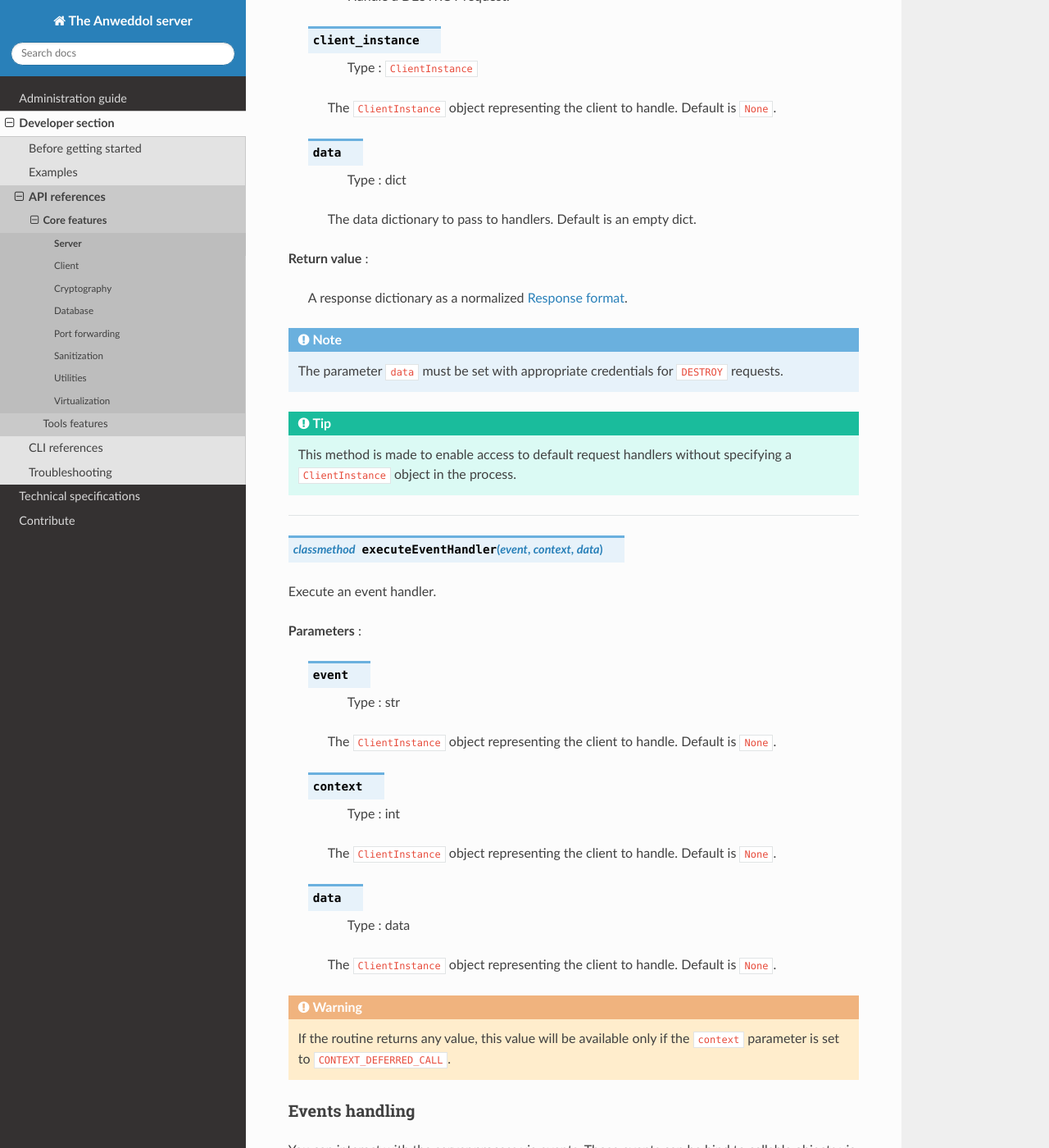
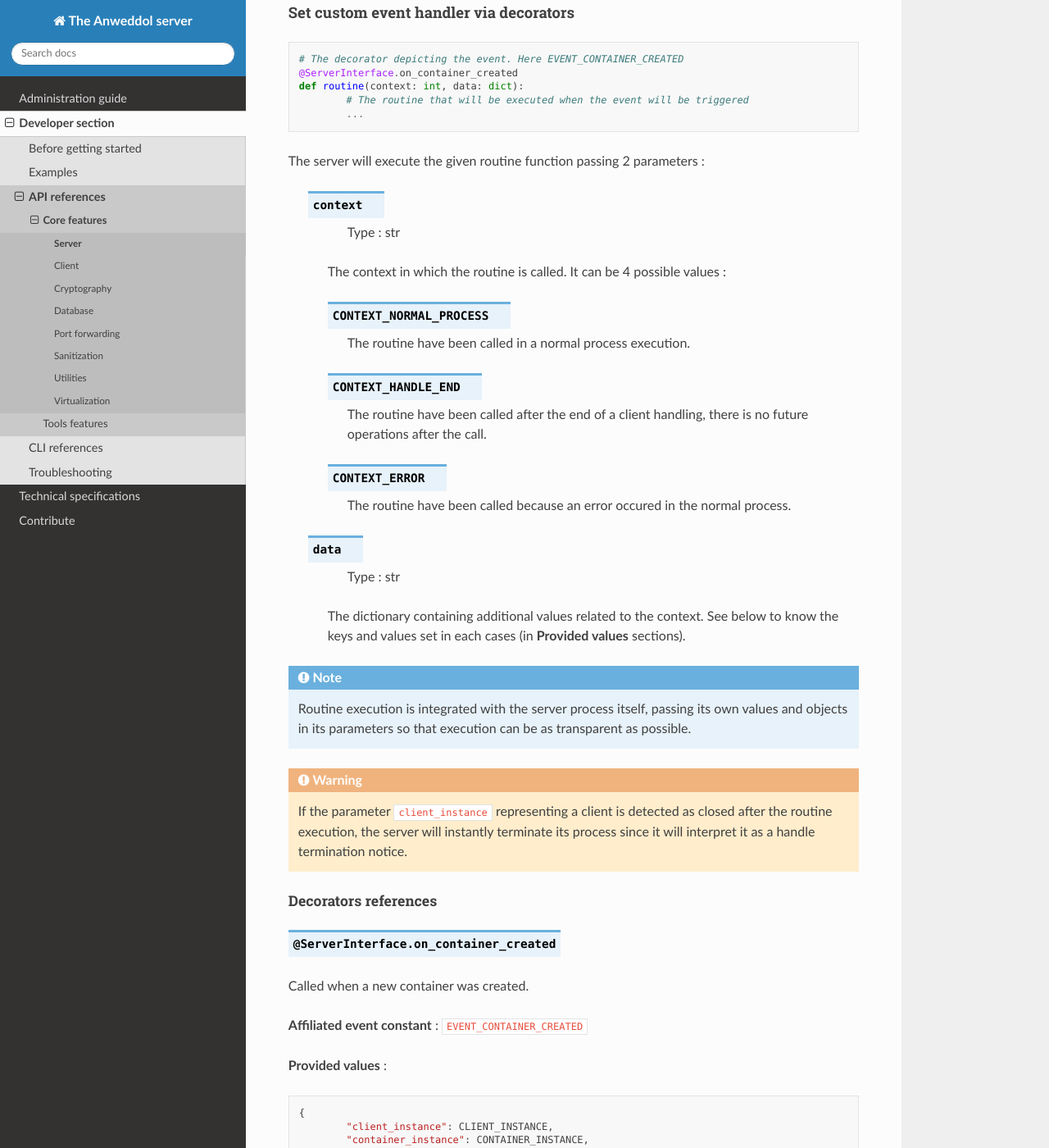
Before and after one commit to Darnethal0z/Anweddol-server, a Sphinx documentation site: the page built from docs/source/developer_section/api_references/core/server.md, in a window 1280 px wide and 1400 px high, scrolled down 9669 px. Shown: the whole window at 82% size. Built offline with Sphinx 7.4.7 and the Read the Docs theme 2.0.0, drawn with Linux system fonts in a browser that asks for light colours; some of the changed text lies outside the part shown.

Commit message:
Deleted unexisting references

````diff
--- a/docs/source/developer_section/api_references/core/server.md
+++ b/docs/source/developer_section/api_references/core/server.md
@@ -395,88 +395,6 @@
 This method is automatically called within the `__del__` method, but it is programatically better to call it naturally.
 ```
 
-### Manual handler execution
-
-```{classmethod} executeRequestHandler(verb, client_instance, data)
-```
-
-Execute a request handler.
-
-**Parameters** :
-
-> ```{attribute} verb
-> > Type : str
->
-> The verb corresponding to the handler to execute. It can be a custom one or a pre-defined normalized one :
-> ```
-
->> ```{attribute} REQUEST_VERB_CREATE
->> Handle a CREATE request.
->> ```
->>
->> ```{attribute} REQUEST_VERB_STAT
->> Handle a STAT request.
->> ```
->>
->> ```{attribute} REQUEST_VERB_DESTROY
->> Handle a DESTROY request.
->> ```
-
-> ```{attribute} client_instance
-> > Type : `ClientInstance`
->
-> The `ClientInstance` object representing the client to handle. Default is `None`.
-> ```
-
-> ```{attribute} data
-> > Type : dict
->
-> The data dictionary to pass to handlers. Default is an empty dict.
-> ```
-
-**Return value** :
-
-> A response dictionary as a normalized [Response format](../../../technical_specifications/core/communication.md).
-
-```{note}
-The parameter `data` must be set with appropriate credentials for `DESTROY` requests.
-```
-
-```{tip}
-This method is made to enable access to default request handlers without specifying a `ClientInstance` object in the process.
-```
-
----
-
-```{classmethod} executeEventHandler(event, context, data)
-```
-
-Execute an event handler.
-
-**Parameters** :
-
-> ```{attribute} event
-> > Type : str
->
-> The `ClientInstance` object representing the client to handle. Default is `None`.
-> ```
-
-> ```{attribute} context
-> > Type : int
->
-> The `ClientInstance` object representing the client to handle. Default is `None`.
-> ```
-
-> ```{attribute} data
-> > Type : data
->
-> The `ClientInstance` object representing the client to handle. Default is `None`.
-> ```
-
-```{warning}
-If the routine returns any value, this value will be available only if the `context` parameter is set to `CONTEXT_DEFERRED_CALL`.
-```
-
 ### Events handling
 
 You can interact with the server process via events. Those events can be bind to callable objects via 2 techniques :
@@ -544,10 +462,6 @@
 
 ```{warning}
 If the parameter `client_instance` representing a client is detected as closed after the routine execution, the server will instantly terminate its process since it will interpret it as a handle termination notice.
-```
-
-```{warning}
-If the routine returns any value, this value will be available only if the `context` parameter is set to `CONTEXT_DEFERRED_CALL`.
 ```
 
 ##### Decorators references
````
